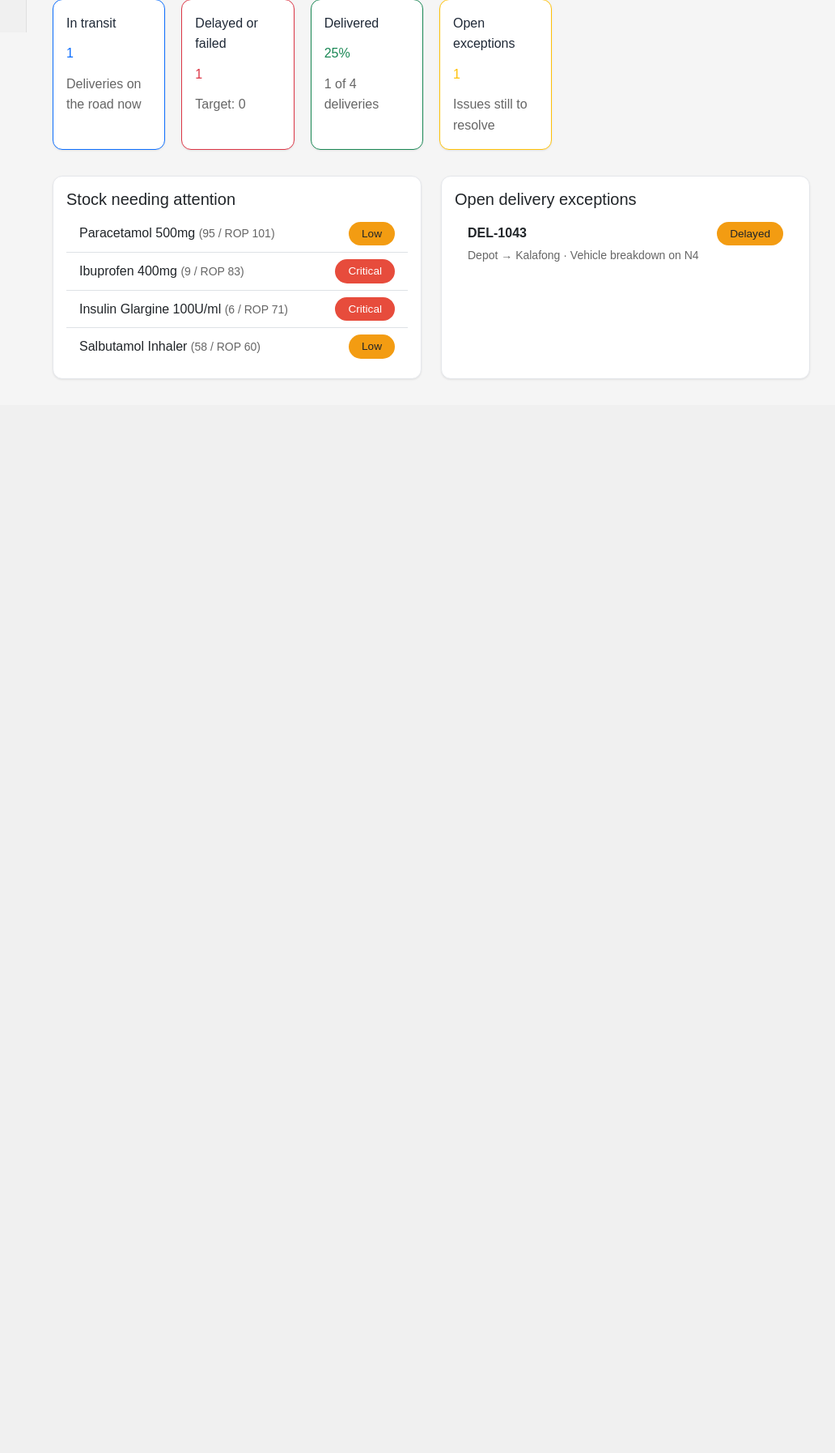
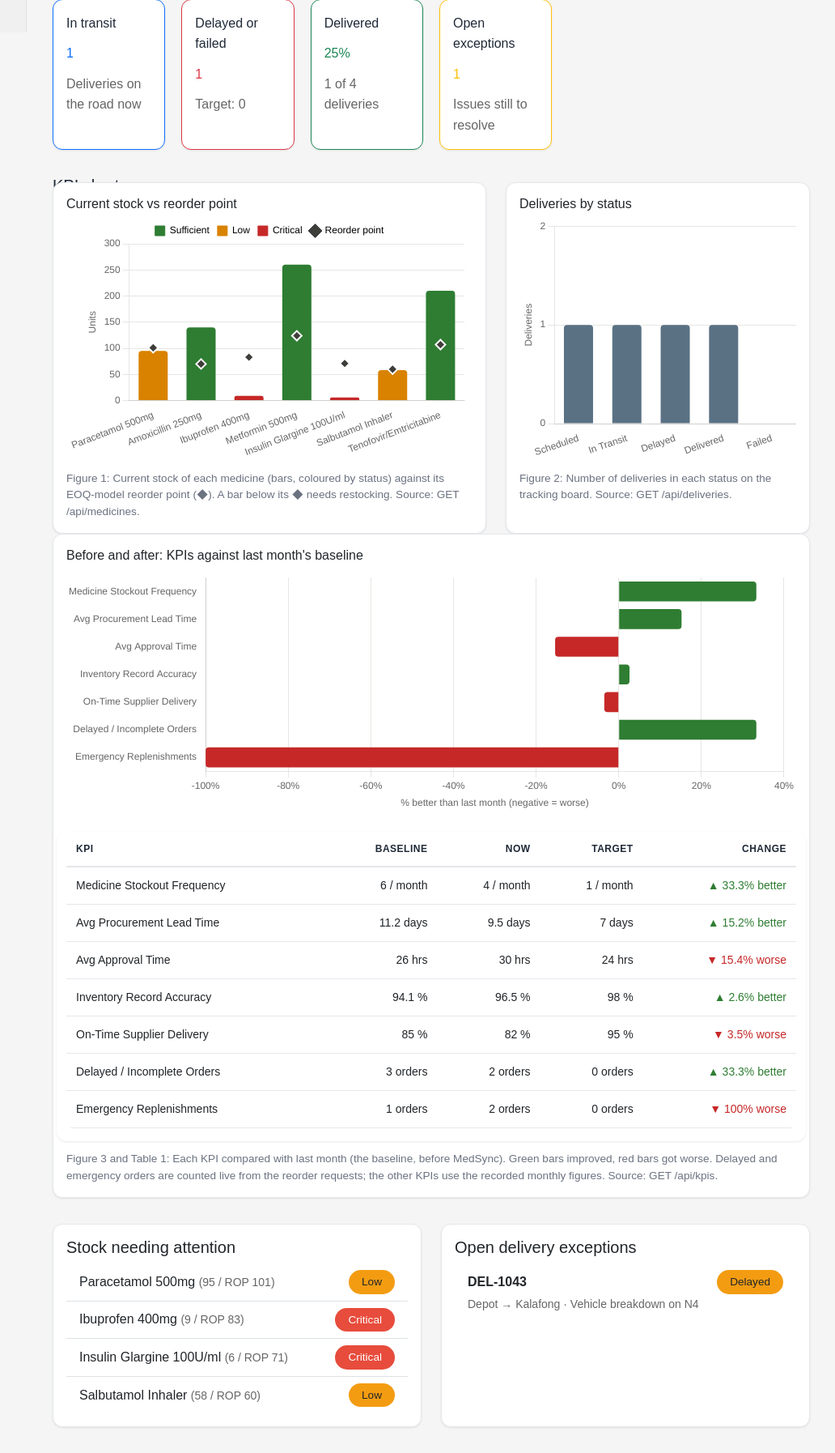
Before and after one commit to u24645177/BFB321_Group4_Project, a Flask app: page /kpis in a window 1280 px wide. Shown: the part 760-2554 px from the top of the page at 81% size, without its empty margins (247-1279 px from the left). Before the commit the page ends 1227 px from the top, so only its background shows below. Run offline with Flask 3, Linux system fonts and the light colour scheme.

Commit message:
WIP: KPI charts

```diff
--- a/static/css/style.css
+++ b/static/css/style.css
@@ -989,3 +989,28 @@ footer a:hover {
 @media (prefers-reduced-motion: reduce) {
     .table-spinner { animation: none; }
 }
+
+/* KPI charts (static/js/kpi-charts.js) */
+.chart-figure { margin: 0; }
+.chart-box {
+    position: relative;
+    height: 300px;          /* Chart.js fills this box */
+}
+.chart-figure figcaption {
+    margin-top: 12px;
+    font-size: 0.85rem;
+    color: var(--text-secondary);
+}
+.chart-state {
+    position: absolute;
+    inset: 0;
+    display: grid;
+    place-items: center;
+    margin: 0;
+    font-style: italic;
+    color: var(--text-secondary);
+}
+.chart-state.is-error {
+    font-style: normal;
+    color: #c62828;
+}
--- /dev/null
+++ b/static/js/kpi-charts.js
@@ -0,0 +1,231 @@
+// KPI charts (Chart.js)
+// Draws three charts on the KPI page from live API data, so they always match the app:
+//   Figure 1: current stock vs reorder point  - GET /api/medicines
+//   Figure 2: deliveries by status            - GET /api/deliveries
+//   Figure 3: before/after KPIs + Table 1     - GET /api/kpis
+
+(() => {
+    const stockCanvas = document.getElementById('stock-chart');
+    if (!stockCanvas) return;   // only runs on the KPI page
+
+    const deliveryCanvas = document.getElementById('delivery-chart');
+    const improvementCanvas = document.getElementById('improvement-chart');
+    const beforeAfterBody = document.getElementById('before-after-body');
+
+    // Status colours (checked for colour-blind separation); every colour also has a label
+    const COLOURS = {
+        good: '#2e7d32', warning: '#d98200', critical: '#c62828',
+        marker: '#3d3d3a', neutral: '#5a7184', grid: '#e6e6e3', text: '#666666',
+    };
+    const STOCK_COLOURS = { Sufficient: COLOURS.good, Low: COLOURS.warning, Critical: COLOURS.critical };
+    const DELIVERY_STATUSES = ['Scheduled', 'In Transit', 'Delayed', 'Delivered', 'Failed'];
+
+    // Show a loading / empty / error message over a chart, or hide it ('' = show the chart)
+    function chartMessage(canvas, text, isError) {
+        const box = canvas.parentElement;
+        let note = box.querySelector('.chart-state');
+        if (!note) {
+            note = document.createElement('p');
+            note.className = 'chart-state';
+            note.setAttribute('role', 'status');
+            box.append(note);
+        }
+        note.textContent = text;
+        note.classList.toggle('is-error', Boolean(isError));
+        note.hidden = !text;
+        canvas.hidden = Boolean(text);
+    }
+
+    // Settings shared by every chart: quiet grid, thin bars, rounded ends
+    function axis(title, extra) {
+        return {
+            title: { display: Boolean(title), text: title, color: COLOURS.text },
+            grid: { color: COLOURS.grid },
+            ticks: { color: COLOURS.text },
+            ...extra,
+        };
+    }
+    const BAR = { borderRadius: 4, maxBarThickness: 36 };
+
+    // Figure 1: stock vs reorder point
+    async function drawStockChart() {
+        chartMessage(stockCanvas, 'Loading chart…');
+        const result = await apiFetch('/api/medicines?size=100');
+        const medicines = result.data;
+        if (medicines.length === 0) {
+            chartMessage(stockCanvas, 'No medicines yet.');
+            return;
+        }
+        chartMessage(stockCanvas, '');
+
+        new Chart(stockCanvas, {
+            data: {
+                labels: medicines.map((m) => m.name),
+                datasets: [
+                    {
+                        type: 'bar', label: 'Current stock', order: 2, ...BAR,
+                        data: medicines.map((m) => m.current_stock),
+                        backgroundColor: medicines.map((m) => STOCK_COLOURS[m.status]),
+                    },
+                    {
+                        // Markers only: each reorder point belongs to one medicine, so no joining line
+                        type: 'line', label: 'Reorder point', order: 1, showLine: false,
+                        data: medicines.map((m) => m.reorder_point),
+                        pointStyle: 'rectRot', pointRadius: 6, pointHoverRadius: 8,
+                        backgroundColor: COLOURS.marker, borderColor: '#ffffff', borderWidth: 2,
+                    },
+                ],
+            },
+            options: {
+                maintainAspectRatio: false,
+                interaction: { mode: 'index', intersect: false },
+                scales: {
+                    x: axis('', { grid: { display: false } }),
+                    y: axis('Units', { beginAtZero: true }),
+                },
+                plugins: {
+                    // Legend explains the bar colours (status) and the ◆ marker
+                    legend: {
+                        labels: {
+                            usePointStyle: true,
+                            generateLabels: () => [
+                                ...Object.entries(STOCK_COLOURS).map(([status, colour]) => ({
+                                    text: status, fillStyle: colour, strokeStyle: colour, pointStyle: 'rect',
+                                })),
+                                { text: 'Reorder point', fillStyle: COLOURS.marker, strokeStyle: COLOURS.marker, pointStyle: 'rectRot' },
+                            ],
+                        },
+                        onClick: () => {},   // the legend explains colours; it does not hide data
+                    },
+                    tooltip: {
+                        callbacks: {
+                            afterBody: (items) => 'Status: ' + medicines[items[0].dataIndex].status,
+                        },
+                    },
+                },
+            },
+        });
+    }
+
+    // Figure 2: deliveries by status
+    async function drawDeliveryChart() {
+        chartMessage(deliveryCanvas, 'Loading chart…');
+        const result = await apiFetch('/api/deliveries');
+        if (result.data.length === 0) {
+            chartMessage(deliveryCanvas, 'No deliveries yet.');
+            return;
+        }
+        chartMessage(deliveryCanvas, '');
+
+        const counts = DELIVERY_STATUSES.map((status) => result.data.filter((d) => d.status === status).length);
+        new Chart(deliveryCanvas, {
+            type: 'bar',
+            data: {
+                labels: DELIVERY_STATUSES,
+                datasets: [{ label: 'Deliveries', data: counts, backgroundColor: COLOURS.neutral, ...BAR }],
+            },
+            options: {
+                maintainAspectRatio: false,
+                scales: {
+                    x: axis('', { grid: { display: false } }),
+                    y: axis('Deliveries', {
+                        beginAtZero: true,
+                        suggestedMax: Math.max(...counts) + 1,   // a little headroom above the tallest bar
+                        ticks: { stepSize: 1, color: COLOURS.text },
+                    }),
+                },
+                plugins: { legend: { display: false } },   // one series: the title names it
+            },
+        });
+    }
+
+    // Figure 3 and Table 1: each KPI against last month's baseline
+    function fillBeforeAfterTable(kpis) {
+        clearTableState(beforeAfterBody);
+        kpis.forEach((kpi) => {
+            const row = beforeAfterBody.insertRow();
+            const change = kpi.improvement_percent;
+            const cells = [
+                kpi.name,
+                `${kpi.previous} ${kpi.unit}`,
+                `${kpi.display_value} ${kpi.unit}`,
+                `${kpi.target} ${kpi.unit}`,
+                (change > 0 ? '▲ ' : change < 0 ? '▼ ' : '') + Math.abs(change) + '% ' +
+                    (change > 0 ? 'better' : change < 0 ? 'worse' : 'no change'),
+            ];
+            cells.forEach((text, index) => {
+                const cell = row.insertCell();
+                cell.textContent = text;
+                if (index > 0) cell.className = 'text-end';
+            });
+            row.cells[4].style.color = change > 0 ? COLOURS.good : change < 0 ? COLOURS.critical : COLOURS.text;
+        });
+    }
+
+    async function drawImprovementChart() {
+        chartMessage(improvementCanvas, 'Loading chart…');
+        const result = await apiFetch('/api/kpis');
+        const kpis = result.data;
+        if (kpis.length === 0) {
+            chartMessage(improvementCanvas, 'No KPIs yet.');
+            showTableState(beforeAfterBody, 'empty', 'No KPIs yet.');
+            return;
+        }
+        chartMessage(improvementCanvas, '');
+        fillBeforeAfterTable(kpis);
+
+        const changes = kpis.map((k) => k.improvement_percent);
+        new Chart(improvementCanvas, {
+            type: 'bar',
+            data: {
+                labels: kpis.map((k) => k.name),
+                datasets: [{
+                    label: 'Change vs baseline', ...BAR,
+                    data: changes,
+                    backgroundColor: changes.map((c) => (c >= 0 ? COLOURS.good : COLOURS.critical)),
+                }],
+            },
+            options: {
+                indexAxis: 'y',   // horizontal bars so the long KPI names fit
+                maintainAspectRatio: false,
+                scales: {
+                    x: axis('% better than last month (negative = worse)', {
+                        ticks: { color: COLOURS.text, callback: (value) => value + '%' },
+                    }),
+                    y: axis('', { grid: { display: false } }),
+                },
+                plugins: {
+                    legend: { display: false },
+                    tooltip: {
+                        callbacks: {
+                            label: (item) => {
+                                const kpi = kpis[item.dataIndex];
+                                return `${kpi.previous} → ${kpi.display_value} ${kpi.unit} (${item.raw > 0 ? '+' : ''}${item.raw}%)`;
+                            },
+                        },
+                    },
+                },
+            },
+        });
+    }
+
+    // Draw each chart on its own, so one failing does not stop the others
+    function draw(drawChart, canvas, onError) {
+        drawChart().catch((error) => {
+            chartMessage(canvas, 'Could not load this chart: ' + error.message, true);
+            if (onError) onError(error);
+        });
+    }
+
+    if (typeof Chart === 'undefined') {
+        // Chart.js comes from the internet; without it, say so instead of showing empty boxes
+        [stockCanvas, deliveryCanvas, improvementCanvas].forEach((canvas) =>
+            chartMessage(canvas, 'Charts need an internet connection to load Chart.js.', true));
+        return;
+    }
+
+    draw(drawStockChart, stockCanvas);
+    draw(drawDeliveryChart, deliveryCanvas);
+    draw(drawImprovementChart, improvementCanvas, (error) =>
+        showTableState(beforeAfterBody, 'error', 'Could not load KPIs: ' + error.message, () => location.reload()));
+})();
--- a/templates/kpis.html
+++ b/templates/kpis.html
@@ -20,6 +20,74 @@
 <!-- Delivery KPIs: calculated from the latest delivery updates on the tracking board (Flow 3) -->
 <h2 class="h5">Delivery performance</h2>
 {{ delivery_summary_cards(summary) }}
+
+<!-- KPI charts (Chart.js): drawn from the live API by static/js/kpi-charts.js -->
+<h2 class="h5">KPI charts</h2>
+<div class="row g-4 mb-section">
+
+    <figure class="col-lg-7 chart-figure">
+        <div class="card h-100">
+            <div class="card-body">
+                <h3 class="h6">Current stock vs reorder point</h3>
+                <div class="chart-box">
+                    <canvas id="stock-chart" role="img"
+                            aria-label="Bar chart of current stock for each medicine, with its reorder point marked"></canvas>
+                </div>
+                <figcaption>Figure 1: Current stock of each medicine (bars, coloured by status) against its EOQ-model reorder point (◆). A bar below its ◆ needs restocking. Source: GET /api/medicines.</figcaption>
+            </div>
+        </div>
+    </figure>
+
+    <figure class="col-lg-5 chart-figure">
+        <div class="card h-100">
+            <div class="card-body">
+                <h3 class="h6">Deliveries by status</h3>
+                <div class="chart-box">
+                    <canvas id="delivery-chart" role="img"
+                            aria-label="Bar chart of the number of deliveries in each status"></canvas>
+                </div>
+                <figcaption>Figure 2: Number of deliveries in each status on the tracking board. Source: GET /api/deliveries.</figcaption>
+            </div>
+        </div>
+    </figure>
+
+    <figure class="col-12 chart-figure">
+        <div class="card">
+            <div class="card-body">
+                <h3 class="h6">Before and after: KPIs against last month's baseline</h3>
+                <div class="row g-4">
+                    <div class="col-12">
+                        <div class="chart-box">
+                            <canvas id="improvement-chart" role="img"
+                                    aria-label="Bar chart of how much each KPI improved or worsened compared with last month"></canvas>
+                        </div>
+                    </div>
+                    <div class="col-12 table-responsive">
+                        <table class="table table-sm align-middle">
+                            <caption class="visually-hidden">KPI baseline (last month), current value, target and change</caption>
+                            <thead>
+                                <tr>
+                                    <th scope="col">KPI</th>
+                                    <th scope="col" class="text-end">Baseline</th>
+                                    <th scope="col" class="text-end">Now</th>
+                                    <th scope="col" class="text-end">Target</th>
+                                    <th scope="col" class="text-end">Change</th>
+                                </tr>
+                            </thead>
+                            <tbody id="before-after-body">
+                                <tr class="table-state table-state-loading">
+                                    <td colspan="5" role="status"><span class="table-spinner" aria-hidden="true"></span><span>Loading KPIs…</span></td>
+                                </tr>
+                            </tbody>
+                        </table>
+                    </div>
+                </div>
+                <figcaption>Figure 3 and Table 1: Each KPI compared with last month (the baseline, before MedSync). Green bars improved, red bars got worse. Delayed and emergency orders are counted live from the reorder requests; the other KPIs use the recorded monthly figures. Source: GET /api/kpis.</figcaption>
+            </div>
+        </div>
+    </figure>
+</div>
+
 
 <div class="row g-4">
 
@@ -64,3 +132,9 @@
     </section>
 </div>
 {% endblock %}
+
+{% block scripts %}
+<!-- Chart.js 4 from a CDN, then our charts -->
+<script src="https://cdn.jsdelivr.net/npm/chart.js@4.4.1/dist/chart.umd.min.js"></script>
+<script src="{{ url_for('static', filename='js/kpi-charts.js') }}"></script>
+{% endblock %}
```
Also changed, not shown: data/dashboard.py (+14 -1 lines), static/js/live-kpis.js (+58 -3 lines).
